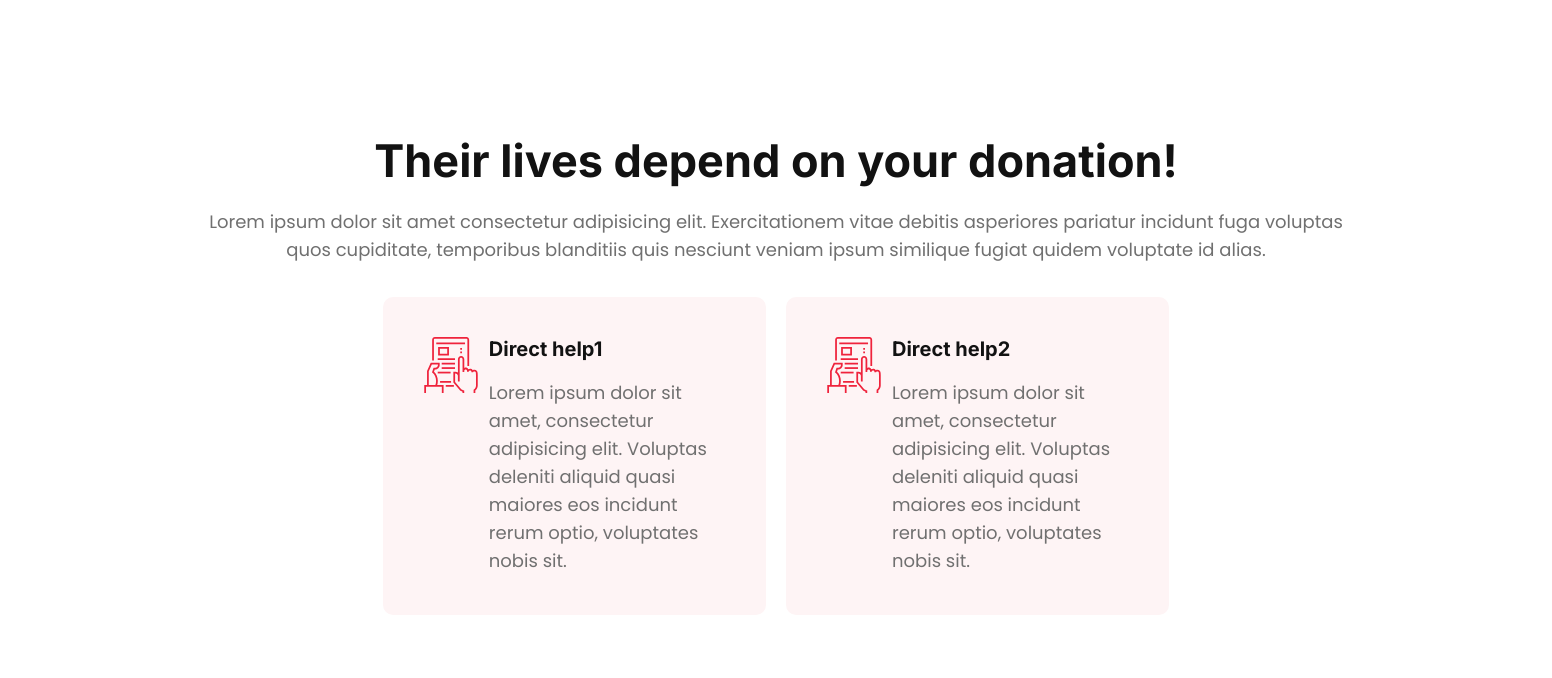
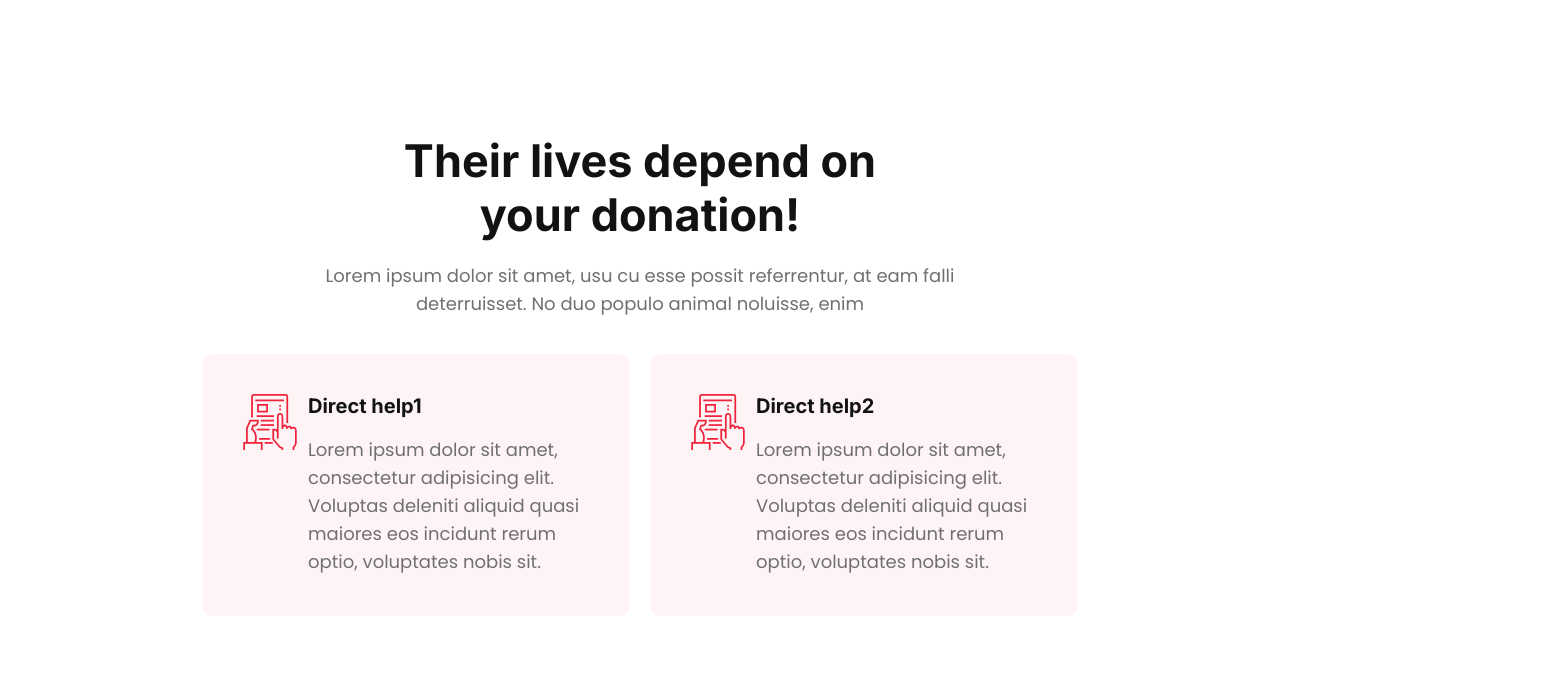
Before and after one commit to radiantCoder007/zakat-practice, a plain HTML site: page index.html in a window 1280 px wide. Shown: the part 2180-2858 px from the top of the page, 1552 px wide, since content can reach past the window. Drawn offline with Linux system fonts and the light colour scheme.

Commit message:
Add files via upload

```diff
--- a/index.html
+++ b/index.html
@@ -90,11 +90,11 @@
     <section>
         <div class="content-area4">
             <div class="full-width-title">
-                <h1 class="section-title">Their lives depend on your donation!</h1>
+                <h1 class="section-title">Their lives depend on <br> your donation!</h1>
                 <p class="banner-subtitle-fullwidth {
-                    ">Lorem ipsum dolor sit amet consectetur adipisicing elit. Exercitationem vitae debitis asperiores
-                    pariatur incidunt fuga voluptas quos cupiditate, temporibus blanditiis quis nesciunt veniam ipsum
-                    similique fugiat quidem voluptate id alias.</p>
+                    ">Lorem ipsum dolor sit amet, usu cu esse possit referrentur, at eam falli <br> deterruisset. No
+                    duo
+                    populo animal noluisse, enim</p>
             </div>
             <div class="fifty-fifty-cards">
                 <div class="card">
@@ -233,6 +233,7 @@
     <!-- footer -->
     <footer class="footer-area">
         <h1 class="footer-text">Eid ul Adha</h1>
+        <p>I’m gonna do it</p>
     </footer>
 
 </body>
--- a/style.css
+++ b/style.css
@@ -122,8 +122,8 @@ container-right img {
 /* icon section */
 
 .content-area4 {
-    width: 90%;
-    padding: 0 200px;
+    width: 100%;
+
 }
 
 .full-width-title {
@@ -268,3 +268,11 @@ container-right img {
     text-align: center;
 
 }
+
+.footer-area p {
+    color: #D9DBE1;
+    text-align: center;
+    font-weight: 400;
+    font-size: 14px;
+    line-height: 24px;
+}
```
